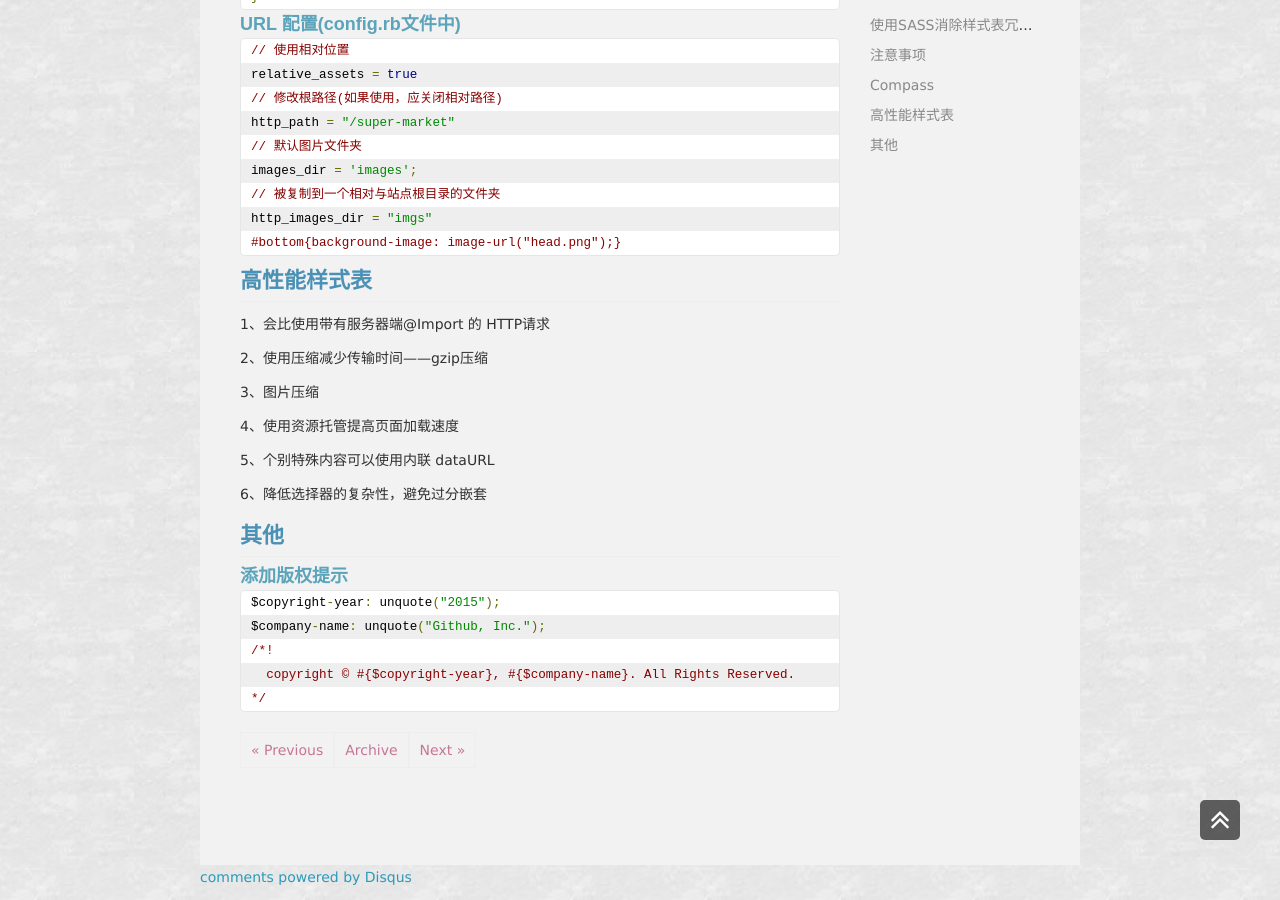
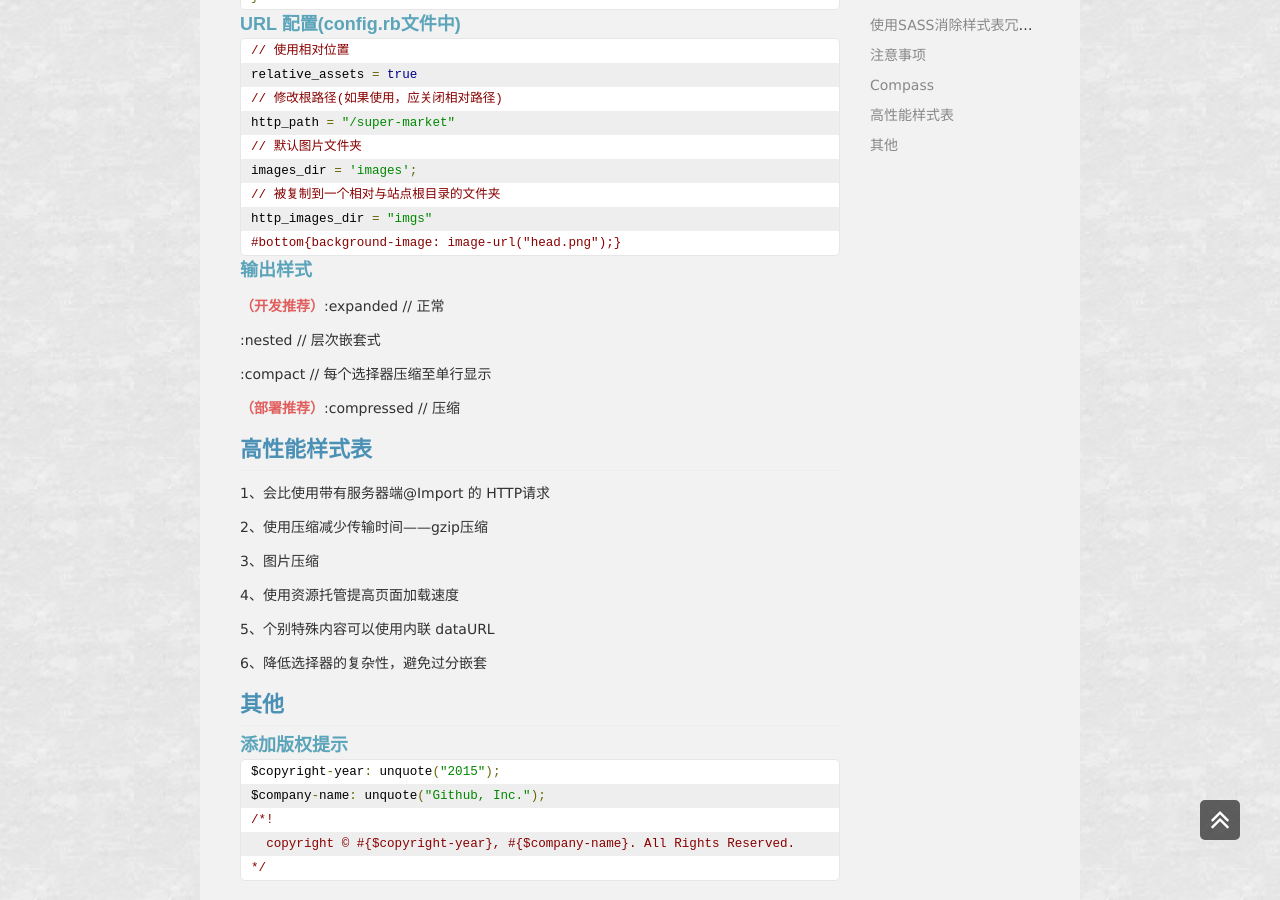
Before and after one commit to Caesor/caesor.github.io, a Jekyll site: the page built from _posts/2015-06-09-Sass-Compass-Learning.md, in a window 1280 px wide and 900 px high, scrolled down 4032 px. Built offline with Jekyll 4.4.1, drawn with Linux system fonts in a browser that asks for light colours; some web fonts are replaced; comment, search, counter and statistics services are not loaded.

Commit message:
update blog

````diff
--- a/_posts/2015-06-09-Sass-Compass-Learning.md
+++ b/_posts/2015-06-09-Sass-Compass-Learning.md
@@ -174,6 +174,15 @@ http_images_dir = "imgs"
 #bottom{background-image: image-url("head.png");}
 ```
 
+###输出样式
+**（开发推荐）**:expanded // 正常
+
+:nested // 层次嵌套式
+
+:compact // 每个选择器压缩至单行显示
+
+**（部署推荐）**:compressed // 压缩
+
 ##高性能样式表
 1、会比使用带有服务器端@Import 的 HTTP请求
 
````
